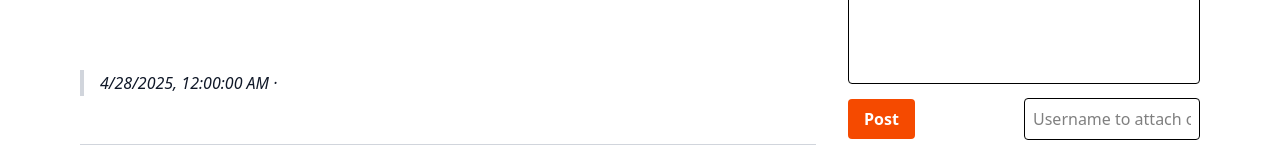
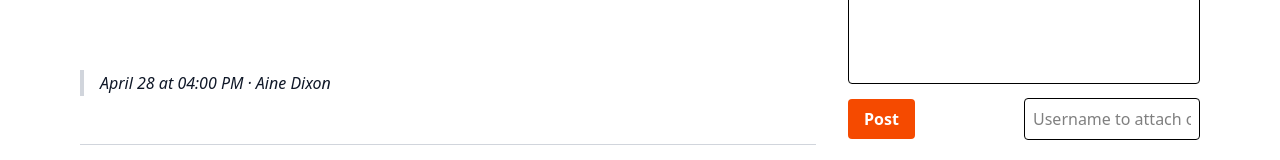
Before and after one commit to Aine-dickson/bitpulse, a Vue app: page /blogs/open-source-hardware in a window 1280 px wide. Shown: the part 203-363 px from the top of the page. Built offline with nearby package versions, Linux system fonts and the light colour scheme; no server answers; the database is empty.

Commit message:
Made blogs available for preview

```diff
--- a/src/components/blogPage.vue
+++ b/src/components/blogPage.vue
@@ -3,32 +3,48 @@
   <section v-if="!blog" class="blog-preview-empty">
     <div class="blog-preview-empty__icon">
       <svg width="48" height="48" fill="none" viewBox="0 0 48 48">
-                <circle cx="24" cy="24" r="22" stroke="#e0e0e0" stroke-width="4"/>
-                <path d="M16 24h16M16 30h10" stroke="#bdbdbd" stroke-width="2" stroke-linecap="round"/>
+        <circle cx="24" cy="24" r="22" stroke="#e0e0e0" stroke-width="4" />
+        <path d="M16 24h16M16 30h10" stroke="#bdbdbd" stroke-width="2" stroke-linecap="round" />
       </svg>
     </div>
     <h2 class="blog-preview-empty__title">Blog not Found</h2>
-        <p class="blog-preview-empty__desc">This was either deleted or never exited. <span @click="$router.push({name: 'blog'})" class="text-orange-600 cursor-pointer hover:underline">See all here</span></p>
+    <p class="blog-preview-empty__desc">
+      This was either deleted or never exited.
+      <span
+        @click="$router.push({ name: 'blog' })"
+        class="text-orange-600 cursor-pointer hover:underline"
+        >See all here</span
+      >
+    </p>
   </section>
 
   <!-- Existing blog preview section -->
   <div v-else class="max-w-6xl mx-auto px-4 py-10 grid md:grid-cols-3 gap-8">
     <!-- Blog Content -->
     <article class="md:col-span-2">
-            <h1 class="text-3xl md:text-4xl font-bold md:font-black text-gray-800 dark:text-gray-200 mb-4 md:mb-8">{{ blog?.title }}</h1>
-            <span class="text-white">This {{ slug }}</span>
+      <h1
+        class="text-3xl md:text-4xl font-bold md:font-black text-gray-800 dark:text-gray-200 mb-4 md:mb-8"
+      >
+        {{ blog?.title }}
+      </h1>
+      <p class="text-white">{{ slugBuilder(slug) }}</p>
       <blockquote class="pl-4 my-4 border-s-4 border-gray-300 dark:border-gray-500">
-                <p class="text-md italic leading-relaxed text-gray-900 dark:text-gray-500">{{ formatDate(blog?.date || '') }} · {{ blog?.author }}</p>
+        <p class="text-md italic leading-relaxed text-gray-900 dark:text-gray-500">
+          {{ formatDate(blog?.date || '', 'title') }} · {{ blog?.author }}
+        </p>
       </blockquote>
       <hr class="text-gray-300 dark:text-gray-800 my-12" />
 
       <img :src="blog?.image" class="w-full rounded mb-6" alt="Blog cover" />
 
-            <blog1 v-if="blog?.slug == 'what-africa-truly-needs-from-its-tech-revolution'"/>
-            <blog2 v-if="blog?.slug == 'rust-vs-c-for-embedded-systems-the-battle-for-the-bare-metal'"/>
+      <blog1 v-if="blog?.slug == 'what-africa-truly-needs-from-its-tech-revolution'" />
+      <blog2 v-if="blog?.slug == 'rust-vs-c-for-embedded-systems-the-battle-for-the-bare-metal'" />
 
-            <p class="text-gray-500 dark:text-gray-400 text-sm mb-4">Tags:
-                <span v-for="(tag, index) in blog?.tags" :key="tag" class="text-orange-600 font-semibold">#{{ index+1 == blog?.tags.length ? tag : `${tag}, ` }} </span>
+      <p class="text-gray-500 dark:text-gray-400 text-sm mb-4">
+        Tags:
+        <span v-for="(tag, index) in blog?.tags" :key="tag" class="text-orange-600 font-semibold"
+          >#{{ index + 1 == blog?.tags.length ? tag : `${tag}, ` }}
+        </span>
       </p>
 
       <!-- TODO: Include articles -->
@@ -40,21 +56,49 @@
 
       <!-- New Comment Input -->
       <form @submit.prevent="submitComment" class="mb-6">
-                <textarea v-model="content" rows="4" class="w-full p-3 border rounded resize-none" placeholder="Write your comment..."></textarea>
+        <textarea
+          v-model="content"
+          rows="4"
+          class="w-full p-3 border rounded resize-none"
+          placeholder="Write your comment..."
+        ></textarea>
         <div class="flex items-center mt-2 justify-between">
-                    <button type="submit" class="cursor-pointer bg-orange-600 hover:bg-orange-700 text-white font-semibold px-4 py-2 rounded">
+          <button
+            type="submit"
+            class="cursor-pointer bg-orange-600 hover:bg-orange-700 text-white font-semibold px-4 py-2 rounded"
+          >
             Post
           </button>
-                    <span v-if="accountStore.username" class="ml-4 text-sm text-gray-500">Comment as: {{ accountStore.username }}</span>
-                    <input v-else v-model="username" type="text" class="w-1/2 p-2 border rounded" placeholder="Username to attach on comment" required/>
+          <span v-if="accountStore.username" class="ml-4 text-sm text-gray-500"
+            >Comment as: {{ accountStore.username }}</span
+          >
+          <input
+            v-else
+            v-model="username"
+            type="text"
+            class="w-1/2 p-2 border rounded"
+            placeholder="Username to attach on comment"
+            required
+          />
         </div>
       </form>
 
       <!-- Real-time Comment List -->
       <div class="space-y-4">
-                <div v-for="comment in comments.sort((a, b) => new Date(b.inserted_at).getTime() - new Date(a.inserted_at).getTime())" :key="comment.id" class="bg-gray-50 dark:bg-slate-900 border rounded-lg p-3 shadow-sm">
-                    <p class="text-sm text-gray-700 dark:text-gray-300 whitespace-pre-wrap">{{ comment.content }}</p>
-                    <p class="text-xs text-gray-500 mt-1">— {{ comment.username }} at {{ formatDate(comment.inserted_at) }}</p>
+        <div
+          v-for="comment in comments.sort(
+            (a, b) => new Date(b.inserted_at).getTime() - new Date(a.inserted_at).getTime(),
+          )"
+          :key="comment.id"
+          class="bg-gray-50 dark:bg-slate-900 border rounded-lg p-3 shadow-sm relative"
+        >
+          <p class="absolute top-2 right-2 text-xs text-gray-400">
+            {{ formatDate(comment.inserted_at, '') }}
+          </p>
+          <p class="text-sm text-gray-700 dark:text-gray-300 whitespace-pre-wrap">
+            {{ comment.content }}
+          </p>
+          <p class="text-xs text-gray-500 mt-1 capitalize">— {{ comment.username }}</p>
         </div>
       </div>
     </aside>
@@ -63,37 +107,125 @@
 
 <script setup lang="ts">
 import { computed, onMounted, onUnmounted, ref, type Ref } from 'vue'
-import blog1 from './blog1.vue';
-import blog2 from './blog2.vue';
-import { useBlogStore, type Comment } from '@/stores/blog';
-import { supabase } from '@/utils/supabase';
-import { useAccountStore } from '@/stores/account';
-import { useRoute } from 'vue-router';
+import blog1 from './blog1.vue'
+import blog2 from './blog2.vue'
+import { useBlogStore, type Comment } from '@/stores/blog'
+import { supabase } from '@/utils/supabase'
+import { useAccountStore } from '@/stores/account'
+import { useRoute } from 'vue-router'
 
-    const route = useRoute();
-    let blogStore = useBlogStore();
-    let accountStore = useAccountStore();
-    defineProps<{slug: string}>();
+const route = useRoute()
+let blogStore = useBlogStore()
+let accountStore = useAccountStore()
+defineProps<{ slug: string }>()
 
-    let postId = computed(() => blogStore.postInPreview);
+let postId = computed(() => blogStore.postInPreview)
 const blog = computed(() => {
-        const slug = route.params.slug as string;
+  const slug = route.params.slug as string
   if (slug) {
-            let post = blogStore.posts.find(post => post.slug === slug);
+    let post = blogStore.posts.find((post) => post.slug === slug)
     if (post) {
-                blogStore.previewPost(post.id);
-                return post;
+      blogStore.previewPost(post.id)
+      return post
     }
   }
 
-        return null;
-    });
+  return null
+})
 
 let comments: Ref<Comment[]> = ref([])
+const now = ref(new Date())
 
-    let formatDate = (dateStr: string) => {
-      const date = new Date(dateStr);
-      return date.toLocaleString();
+const slugBuilder = (slug: string) => {
+  // Replace hyphens with spaces, capitalize first word, rest lower case
+  const words = slug.split('-')
+  if (words.length === 0) return ''
+  return (
+    words[0].charAt(0).toUpperCase() +
+    words[0].slice(1).toLowerCase() +
+    (words.length > 1
+      ? ' ' +
+        words
+          .slice(1)
+          .map((w) => w.toLowerCase())
+          .join(' ')
+      : '')
+  )
+}
+
+const formatDate = (dateStr: string, source: 'title' | '') => {
+  const date = new Date(dateStr)
+  const diff = now.value.getTime() - date.getTime() // in ms
+
+  const minutes = Math.floor(diff / 60000)
+  const hours = Math.floor(diff / 3600000)
+
+  if (source === 'title') {
+    if (diff < 60000) return 'Just now'
+    if (diff < 3600000) return `${minutes} minute${minutes === 1 ? '' : 's'} ago`
+    if (diff < 86400000) return `${hours} hour${hours === 1 ? '' : 's'} ago`
+
+    // Yesterday
+    const yesterday = new Date(now.value)
+    yesterday.setDate(now.value.getDate() - 1)
+    if (
+      date.getDate() === yesterday.getDate() &&
+      date.getMonth() === yesterday.getMonth() &&
+      date.getFullYear() === yesterday.getFullYear()
+    ) {
+      return 'Yesterday at ' + date.toLocaleTimeString([], { hour: '2-digit', minute: '2-digit' })
+    }
+
+    // This week
+    const diffDays = Math.floor(diff / 86400000)
+    if (diffDays < 7) {
+      return date.toLocaleDateString([], { weekday: 'long', hour: '2-digit', minute: '2-digit' })
+    }
+
+    // This year
+    if (date.getFullYear() === now.value.getFullYear()) {
+      return date.toLocaleDateString([], {
+        month: 'long',
+        day: 'numeric',
+        hour: '2-digit',
+        minute: '2-digit',
+      })
+    }
+
+    // Older
+    return date.toLocaleDateString([], {
+      year: 'numeric',
+      month: 'long',
+      day: 'numeric',
+      hour: '2-digit',
+      minute: '2-digit',
+    })
+  }
+
+  // Fallback for comments
+  if (diff < 60000) return 'Just now'
+  if (diff < 3600000) return `${minutes} minute${minutes === 1 ? '' : 's'} ago`
+  if (diff < 86400000) return `${hours} hour${hours === 1 ? '' : 's'} ago`
+
+  // Yesterday
+  const yesterday = new Date(now.value)
+  yesterday.setDate(now.value.getDate() - 1)
+  if (
+    date.getDate() === yesterday.getDate() &&
+    date.getMonth() === yesterday.getMonth() &&
+    date.getFullYear() === yesterday.getFullYear()
+  ) {
+    return 'Yesterday at ' + date.toLocaleTimeString([], { hour: '2-digit', minute: '2-digit' })
+  }
+
+  // Else, show full date with hour and minute
+  return date.toLocaleDateString([], {
+    year: 'numeric',
+    month: 'short',
+    day: 'numeric',
+    hour: '2-digit',
+    minute: '2-digit',
+  })
 }
 
 const username = ref('')
@@ -128,30 +260,40 @@ import { useRoute } from 'vue-router';
 
 // Real-time listener
 let channel: any
-
+let interval = ref<ReturnType<typeof setInterval> | undefined>()
 onMounted(async () => {
   await loadComments()
+
+  interval.value = setInterval(() => {
+    now.value = new Date()
+  }, 1000)
 
   channel = supabase
     .channel('public:comments')
     .on(
       'postgres_changes',
-            { event: 'INSERT', schema: 'public', table: 'comments', filter: `post_id=eq.${postId.value}` },
-                payload => {
+      {
+        event: 'INSERT',
+        schema: 'public',
+        table: 'comments',
+        filter: `post_id=eq.${postId.value}`,
+      },
+      (payload) => {
         const newComment: Comment = {
           id: payload.new.id,
           post_id: payload.new.post_id,
           username: payload.new.username,
           content: payload.new.content,
-                        inserted_at: payload.new.inserted_at
-                    };
-                    return comments.value.push(newComment);
+          inserted_at: payload.new.inserted_at,
         }
+        return comments.value.push(newComment)
+      },
     )
     .subscribe()
 })
 
 onUnmounted(() => {
+  if (interval.value) clearInterval(interval.value)
   if (channel) supabase.removeChannel(channel)
 })
 </script>
--- a/src/stores/blog.ts
+++ b/src/stores/blog.ts
@@ -28,8 +28,9 @@ export const useBlogStore = defineStore('blog', () => {
             excerpt: "A dive into real-world use cases where embedded tech and IoT are transforming industries…",
             slug: "what-africa-truly-needs-from-its-tech-revolution",
             image: "/blog/featured-smart-infrastructure.jpg",
-            date: "2025-05-15",
-            tags: ["IoT", "Embedded Systems"]
+            date: "2025-05-15T10:00",
+            tags: ["IoT", "Embedded Systems"],
+            author: "Aine Dixon"
         },
         {
             id: "d3f4o-erjt",
@@ -37,8 +38,9 @@ export const useBlogStore = defineStore('blog', () => {
             slug: "prototyping-101",
             excerpt: "What to consider before starting your hardware or embedded software prototype.",
             image: "/blog/prototyping.jpg",
-            date: "2025-05-10",
-            tags: ["Prototyping"]
+            date: "2025-05-10T14:00",
+            tags: ["Prototyping"],
+            author: "Aine Dixon"
         },
         {
             id: "vo95irf3-erjt",
@@ -46,8 +48,9 @@ export const useBlogStore = defineStore('blog', () => {
             slug: "rust-vs-c-for-embedded-systems-the-battle-for-the-bare-metal",
             excerpt: "We compare two powerful languages and how they stack up in embedded development.",
             image: "/blog/rust-vs-cpp.jpg",
-            date: "2025-05-06",
-            tags: ["Embedded Systems"]
+            date: "2025-05-06T09:00",
+            tags: ["Embedded Systems"],
+            author: "Aine Dixon"
         },
         {
             id: "e4t3pi-erjt",
@@ -55,8 +58,9 @@ export const useBlogStore = defineStore('blog', () => {
             slug: "open-source-hardware",
             excerpt: "Tips for publishing and managing open-source embedded or tooling projects.",
             image: "/blog/open-source-hardware.jpg",
-            date: "2025-04-28",
-            tags: ["Hardware Design", "Open Source"]
+            date: "2025-04-28T16:00",
+            tags: ["Hardware Design", "Open Source"],
+            author: "Aine Dixon"
         },
     ]
 
--- a/src/utils/supabase.ts
+++ b/src/utils/supabase.ts
@@ -1,3 +1,4 @@
 import { createClient } from '@supabase/supabase-js'
-
+console.log(import.meta.env.VITE_SUPABASE_URL);
+console.log(import.meta.env.VITE_SUPABASE_KEY);
 export const supabase = createClient(import.meta.env.VITE_SUPABASE_URL, import.meta.env.VITE_SUPABASE_KEY)
```
Lines whose indentation alone changed are shown as unchanged.
